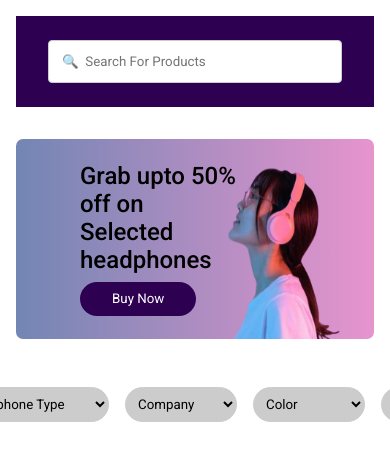
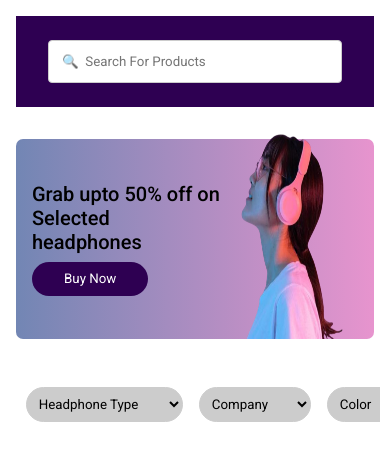
Before and after one commit to Pallav-19/musiccart-frontend, a React (Create React App) app: page / in a window 390 px wide. Shown: the top 472 px of the page. Built offline with nearby package versions, Linux system fonts and the light colour scheme; grey boxes are pictures that could not be loaded.

Commit message:
responsiveness added to product view page

```diff
--- /dev/null
+++ b/src/components/MenuBar/Appbar.jsx
@@ -0,0 +1,58 @@
+import { FaHome } from "react-icons/fa";
+import { BsCartPlus } from "react-icons/bs";
+import { BsPerson } from "react-icons/bs";
+import "./MenuBar.css";
+import { useState } from "react";
+
+export default function Appbar() {
+  const [active, setActive] = useState(1);
+  return (
+    <div className="appbar">
+      <div
+        className="box"
+        style={{
+          borderTop: active == 1 ? "4px solid black" : "0",
+        }}
+        onClick={()=>setActive(1)}
+      >
+        <FaHome
+          style={{
+            fontSize: "28px",
+            marginTop: "4px",
+          }}
+        />
+        <p>Home</p>
+      </div>
+      <div
+        className="box"
+        style={{
+          borderTop: active == 2 ? "4px solid black" : "0",
+        }}
+        onClick={()=>setActive(2)}
+      >
+        <BsCartPlus
+          style={{
+            fontSize: "28px",
+            marginTop: "4px",
+          }}
+        />
+        <p>Cart</p>
+      </div>
+      <div
+        className="box"
+        style={{
+          borderTop: active == 3 ? "4px solid black" : "0",
+        }}
+        onClick={()=>setActive(3)}
+      >
+        <BsPerson
+          style={{
+            fontSize: "28px",
+            marginTop: "4px",
+          }}
+        />
+        <p>Account</p>
+      </div>
+    </div>
+  );
+}
--- a/src/components/MenuBar/MenuBar.css
+++ b/src/components/MenuBar/MenuBar.css
@@ -6,10 +6,11 @@
   padding: 0 1rem;
 }
 
-@media screen and (max-width:600px) {
+@media screen and (max-width:900px) {
   .MenuBar{
-    width: 550px;
+    width: 750px;
     overflow-x: scroll;
+    padding: 0;
   }
   .MenuBar::-webkit-scrollbar{
     display: none;
@@ -19,3 +20,33 @@
     visibility:hidden;
   }
 }
+
+@media screen and (max-width:750px){
+  .MenuBar{
+    width: 630px;
+  }
+}
+
+@media screen and (max-width:600px) {
+  .MenuBar{
+    width: 95vw;
+  }
+}
+
+.appbar{
+  width: 100%;
+  display: flex;
+  justify-content: space-between;
+}
+.box{
+  display: flex;
+  flex-direction: column;
+  align-items: center;
+  gap: 8px;
+  width: 33px;
+  position: sticky;
+  bottom: 0;
+}
+.box > p{
+  font-size: 12px;
+}
--- a/src/components/MenuBar/MenuBar.jsx
+++ b/src/components/MenuBar/MenuBar.jsx
@@ -22,7 +22,7 @@ const MenuBar = () => {
                     style={{
                         fontSize: '1.5rem',
                         cursor: 'pointer',
-                        color: viewMode === 'list' && '#1D7000',
+                        color: viewMode === 'list'?'#333':'#CCC',
                     }}
                     onClick={() => {
                         dispatch(setViewMode('list'))
@@ -32,7 +32,7 @@ const MenuBar = () => {
                     style={{
                         fontSize: '1.5rem',
                         cursor: 'pointer',
-                        color: viewMode === 'grid' && '#1D7000'
+                        color: viewMode === 'grid'?'#333':'#CCC'
                     }}
                     onClick={() => {
                         dispatch(setViewMode('grid'))
--- a/src/components/footer/Footer.css
+++ b/src/components/footer/Footer.css
@@ -11,7 +11,7 @@
   z-index: 900;
 }
 
-@media screen and (max-width:600px) {
+@media screen and (max-width:900px) {
   .footer{
     display: none;
   }
--- a/src/components/header/Header.css
+++ b/src/components/header/Header.css
@@ -13,7 +13,7 @@
   z-index: 900;
 }
 
-@media screen and (max-width:600px) {
+@media screen and (max-width:900px) {
   .header{
     display: none;
   }
--- a/src/components/layouts/home/HomeLayout.css
+++ b/src/components/layouts/home/HomeLayout.css
@@ -7,7 +7,7 @@
   gap: 2rem;
 }
 
-@media screen and (max-width:600px) {
+@media screen and (max-width:900px) {
 .home{
   padding: 1rem;
 }
--- a/src/components/layouts/home/HomeLayout.jsx
+++ b/src/components/layouts/home/HomeLayout.jsx
@@ -1,6 +1,7 @@
 import React from 'react'
 import "./HomeLayout.css"
 import Navbar from '../../navbar/Navbar'
+import Appbar from '../../MenuBar/Appbar'
 const HomeLayout = ({ children }) => {
     return (
         <div
@@ -8,6 +9,7 @@ const HomeLayout = ({ children }) => {
         >
             <Navbar />
             {children}
+            {/* <Appbar/> */}
         </div>
     )
 }
--- a/src/components/miscellaneous/banner/Banner.css
+++ b/src/components/miscellaneous/banner/Banner.css
@@ -30,6 +30,36 @@
   right: 0;
 }
 
+@media screen and (max-width:900px) {
+  .banner-container{
+    height: 200px;
+    border-radius: 7px;
+  }
+  .text-box{
+    font-size: 32px;
+    padding-left: 1rem;
+  }
+  .img-box > img{
+    height: 235px;
+    width: 260px;
+  }
+}
+
+@media screen and (max-width:750px) {
+  .banner-container{
+    height: 200px;
+    border-radius: 7px;
+  }
+  .text-box{
+    font-size: 28px;
+    padding-left: 1rem;
+  }
+  .img-box > img{
+    height: 230px;
+    width: 250px;
+  }
+}
+
 @media screen and (max-width:600px) {
   .banner-container{
     height: 200px;
@@ -37,9 +67,20 @@
   }
   .text-box{
     font-size: 24px;
+    padding-left: 1rem;
   }
   .img-box > img{
-    height: 180px;
-    width: 220px;
+    height: 230px;
+    width: 225px;
   }
 }
+
+@media screen and (max-width:470px) {
+  .text-box{
+    font-size: 20px;
+  }
+  .img-box > img{
+    height: 216px;
+    width: 200px;
+  }
+}
--- a/src/components/miscellaneous/searchBar/SearchBar.css
+++ b/src/components/miscellaneous/searchBar/SearchBar.css
@@ -10,7 +10,7 @@
   display: none;
 }
 
-@media screen and (max-width:600px) {
+@media screen and (max-width:900px) {
   .search{
     position: absolute;
     visibility:hidden;
--- a/src/components/navbar/Navbar.css
+++ b/src/components/navbar/Navbar.css
@@ -9,7 +9,7 @@
   z-index: 100;
 }
 
-@media screen and (max-width:600px) {
+@media screen and (max-width:900px) {
   .navbar{
     position: absolute;
     visibility:hidden;
--- a/src/components/products/productList/product/Product.css
+++ b/src/components/products/productList/product/Product.css
@@ -31,3 +31,9 @@
 .contanier:hover {
   cursor: pointer;
 }
+
+@media screen and (max-width:465px) {
+  .contanier{
+    width: 60vw;
+  }
+}
```
